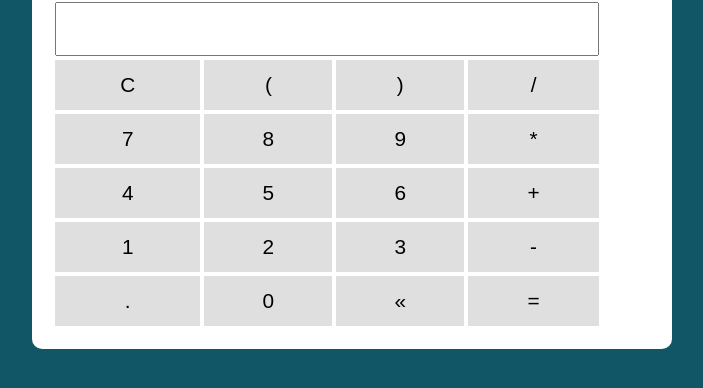
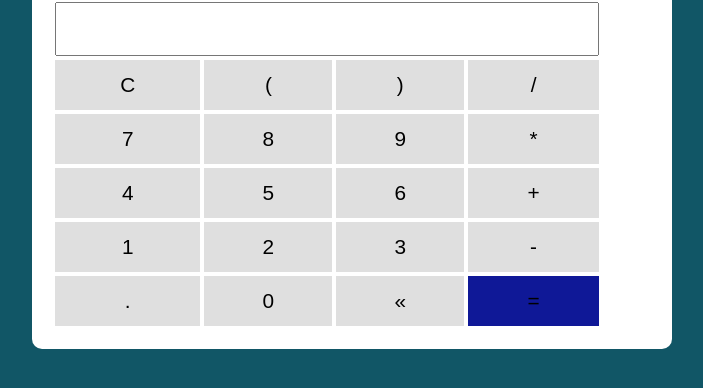
Before and after one commit to TechHero-bit/Calculadora-Java, a plain HTML site: page index.html in a window 1280 px wide. Shown: the part 154-542 px from the top of the page, without its empty margins (288-991 px from the left). Drawn offline with nearby package versions, Linux system fonts and the light colour scheme.

Commit message:
BackGround do sinal de igual azul

```diff
--- a/assets/css/style.css
+++ b/assets/css/style.css
@@ -48,3 +48,7 @@ body {
 .btn:hover{
 background: #9b9292;
 }
+
+.btn-eq{
+  background: #0f1897;
+}
```
